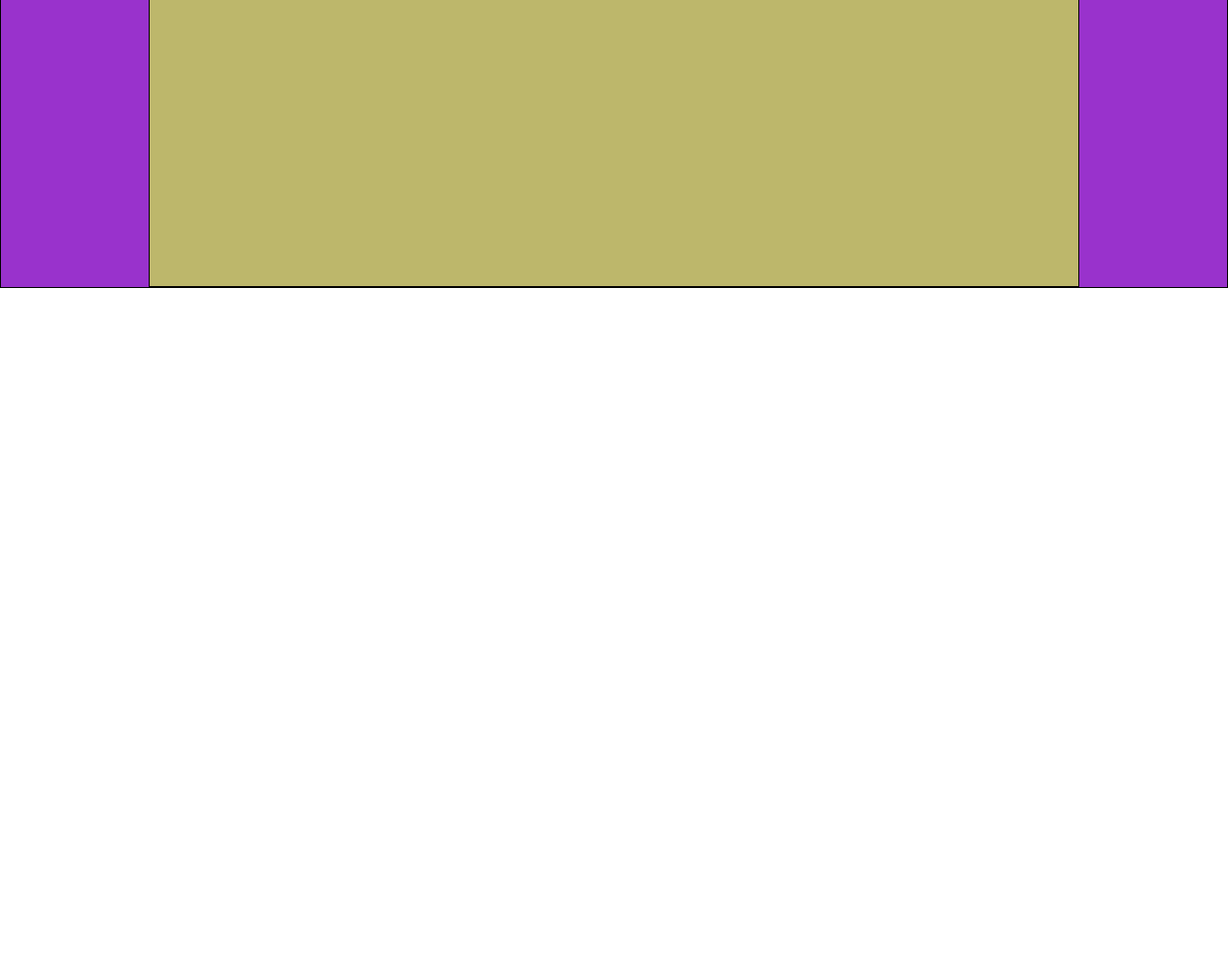
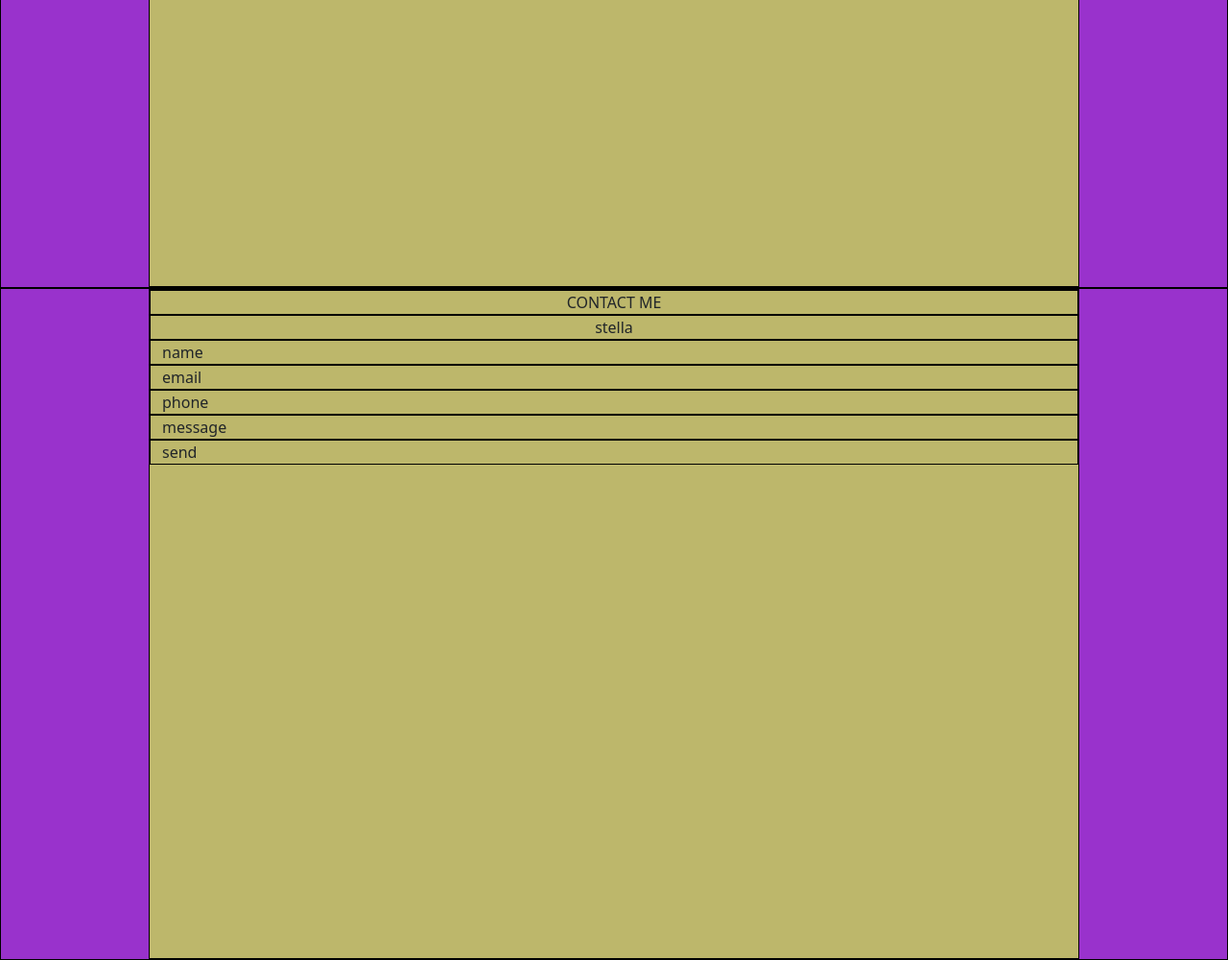
Before and after one commit to giorgia-rondinelli/html-css-bootstrap-freelancer, a plain HTML site: page index.html in a window 1280 px wide. Shown: the part 1326-2326 px from the top of the page at 96% size. Before the commit the page ends 1626 px from the top, so only its background shows below. Drawn offline with nearby package versions, Linux system fonts and the light colour scheme.

Commit message:
[add] section contact me

```diff
--- a/css/style.css
+++ b/css/style.css
@@ -50,3 +50,7 @@ li{
   max-width:970px;
   margin: 0 auto;
 }
+
+.contact-me{
+  height: 700px;
+}
--- a/index.html
+++ b/index.html
@@ -107,6 +107,39 @@
 
     </section>
 
+    <section class="contact-me">
+      <div class="container_sc h-100 ">
+       <div class="container h-100 ">
+          <div class="row   ">
+            <div class="col d-flex justify-content-center ">CONTACT ME</div>
+
+          </div>
+          <div class="row ">
+            <div class="col d-flex justify-content-center"> stella</div>
+
+          </div>
+          <div class="row">
+            <div class="col"> name</div>
+          </div>
+          <div class="row">
+            <div class="col"> email</div>
+          </div>
+          <div class="row">
+            <div class="col">phone </div>
+          </div>
+          <div class="row">
+            <div class="col">message</div>
+          </div>
+          <div class="row">
+            <div class="col">send</div>
+          </div>
+
+        </div>
+       </div>
+      </div>
+
+    </section>
+
 
   </main>
 
```
